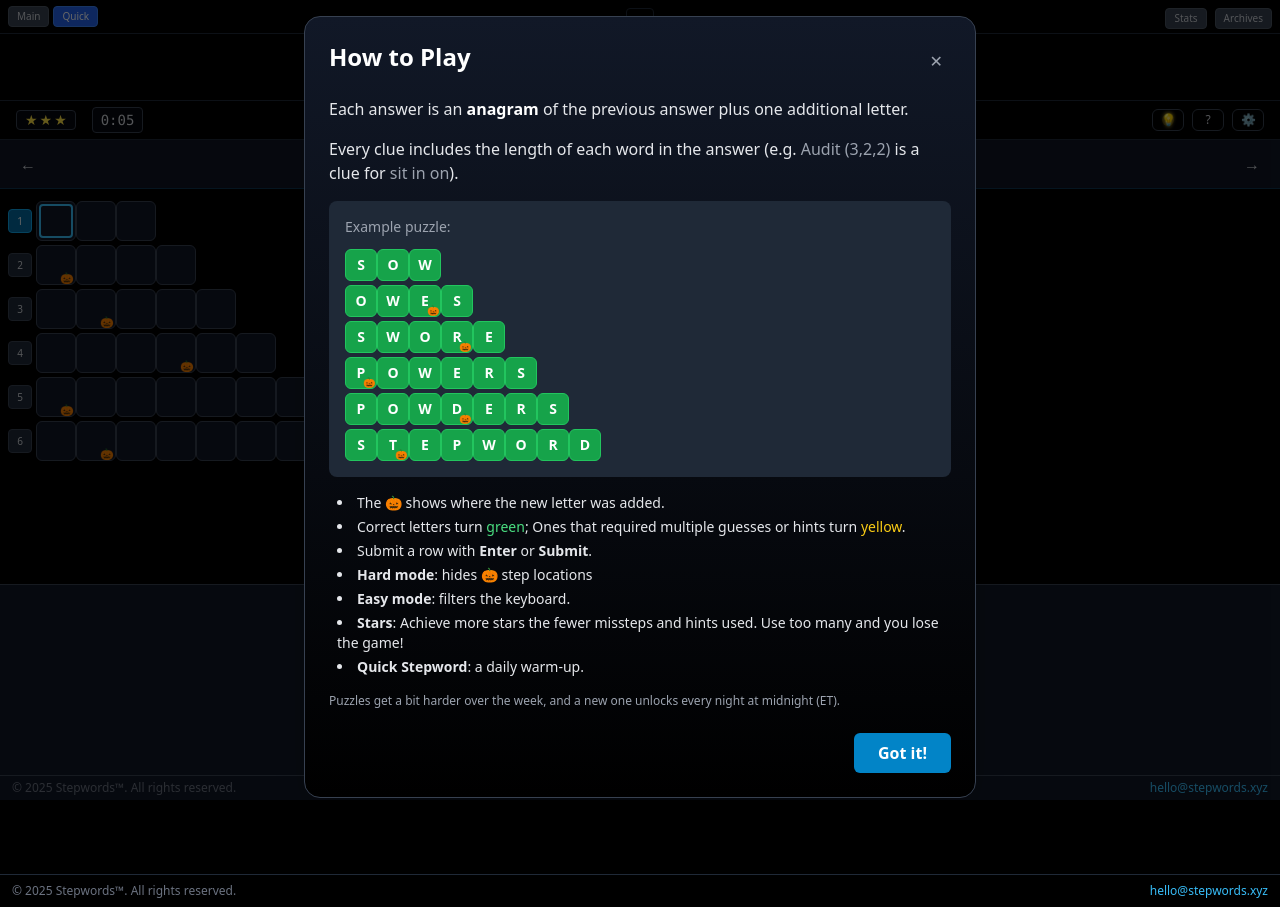
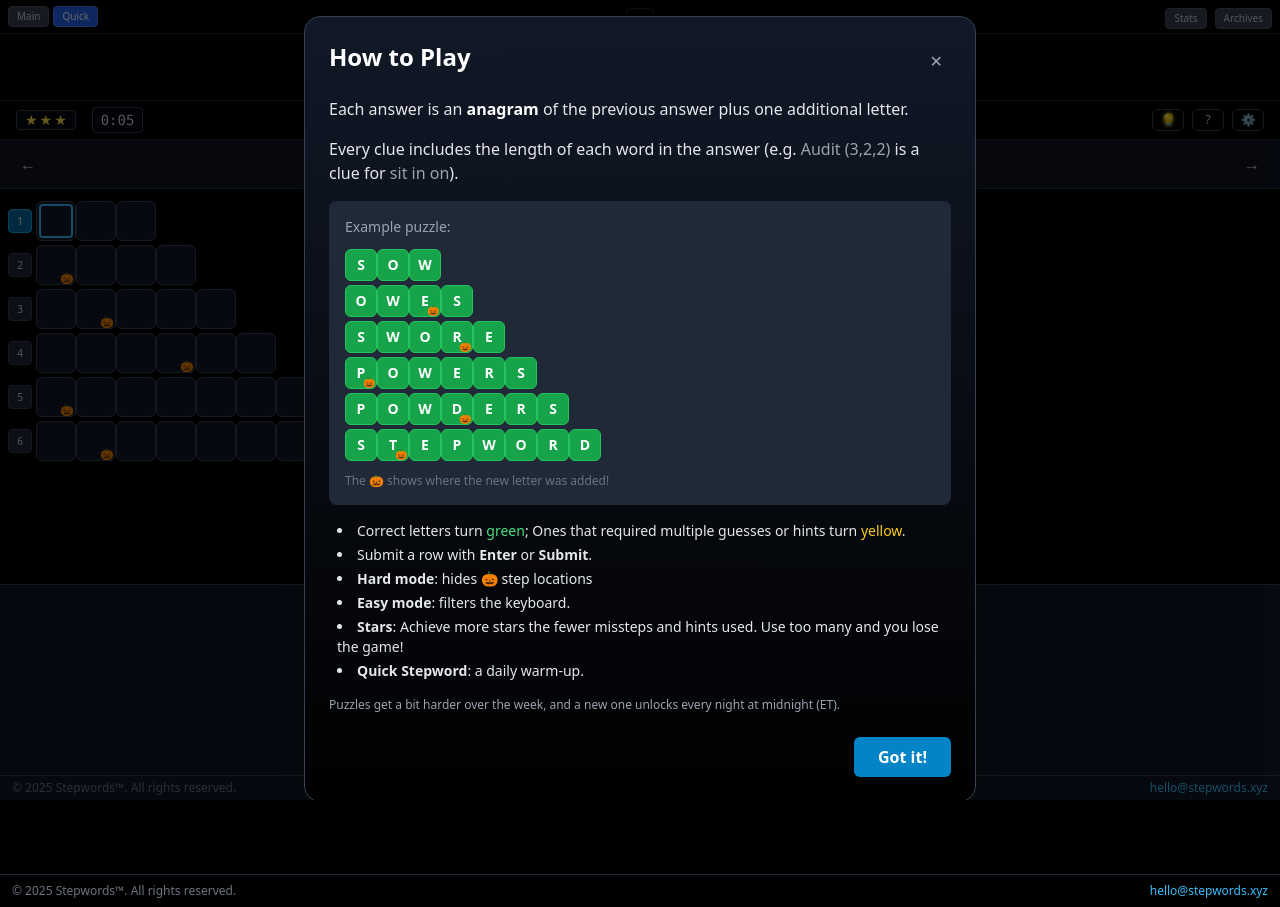
Before and after one commit to benreich4/stepwords, a React (Vite) app: page /quick/49 in a window 1280 px wide. Built offline with nearby package versions, Linux system fonts and the light colour scheme.

Commit message:
Revert "Move stepladder explanation to the bullets"
This reverts commit 0e561de5181cca6222bc522f68b8a8a3c6413d66.

```diff
--- a/src/components/HowToPlayModal.jsx
+++ b/src/components/HowToPlayModal.jsx
@@ -66,11 +66,13 @@ export default function HowToPlayModal({ onClose, lightMode = false }) {
                 </div>
               ))}
             </div>
+            <div className={`text-xs mt-3 ${lightMode ? 'text-gray-500' : 'text-gray-500'}`}>
+              The {getStepEmoji()} shows where the new letter was added!
+            </div>
           </div>
 
           <div className="space-y-2 text-sm">
             <ul className="list-disc list-inside space-y-1 ml-2">
-              <li>The {getStepEmoji()} shows where the new letter was added.</li>
               <li>Correct letters turn <span className="text-green-400">green</span>;  Ones that required multiple guesses or hints turn <span className="text-yellow-400">yellow</span>.</li>
               <li>Submit a row with <strong>Enter</strong> or <strong>Submit</strong>.</li>
               <li><strong>Hard mode</strong>: hides {getStepEmoji()} step locations</li>
```
